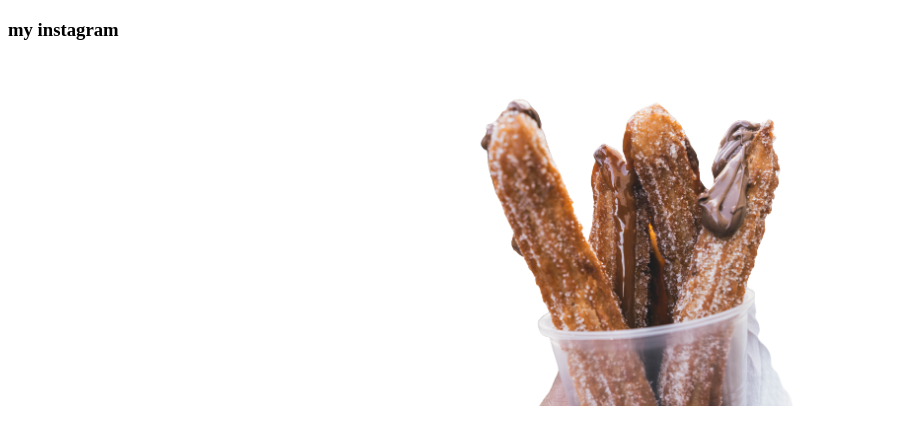
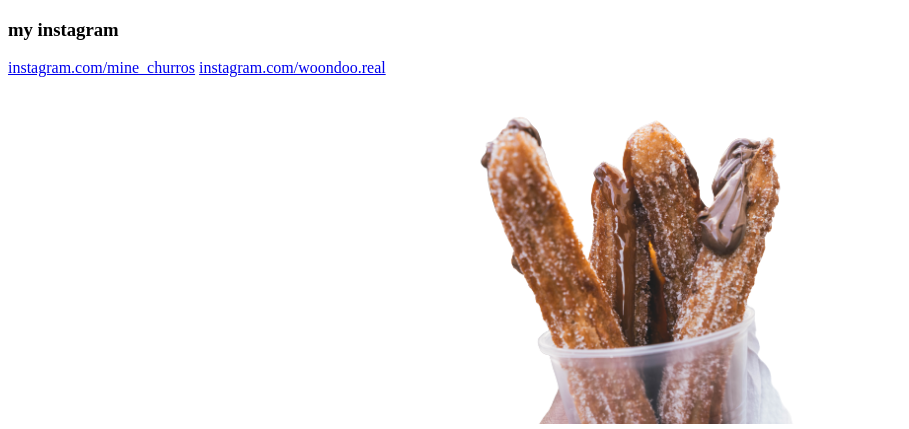
Before and after one commit to minechurros/eatchurros, a plain HTML site: page index.html in a window 1280 px wide. Shown: the top 429 px of the page, without its empty margins (0-909 px from the left). Drawn offline with Linux system fonts and the light colour scheme.

Commit message:
Update index.html

```diff
--- a/index.html
+++ b/index.html
@@ -6,8 +6,8 @@
 </head>
 <body>
 	<h3> my instagram </h3>
-	<a href = "https://www.instagram.com/mine_churros/"></a>
-	<a href = "https://www.instagram.com/woondoo.real/"></a>
+	<a href = "https://www.instagram.com/mine_churros/">instagram.com/mine_churros</a>
+	<a href = "https://www.instagram.com/woondoo.real/">instagram.com/woondoo.real</a>
 	<div style = "text-align: center; margin-bottom: 100px;">
 	<img src = "rolande-pg-Ywp3TJdCSDQ-unsplash-removebg-preview.jpg" width="30%">
 	<h1 style = " margin-left: 50px;">츄러스먹고싶다</h1>
```
